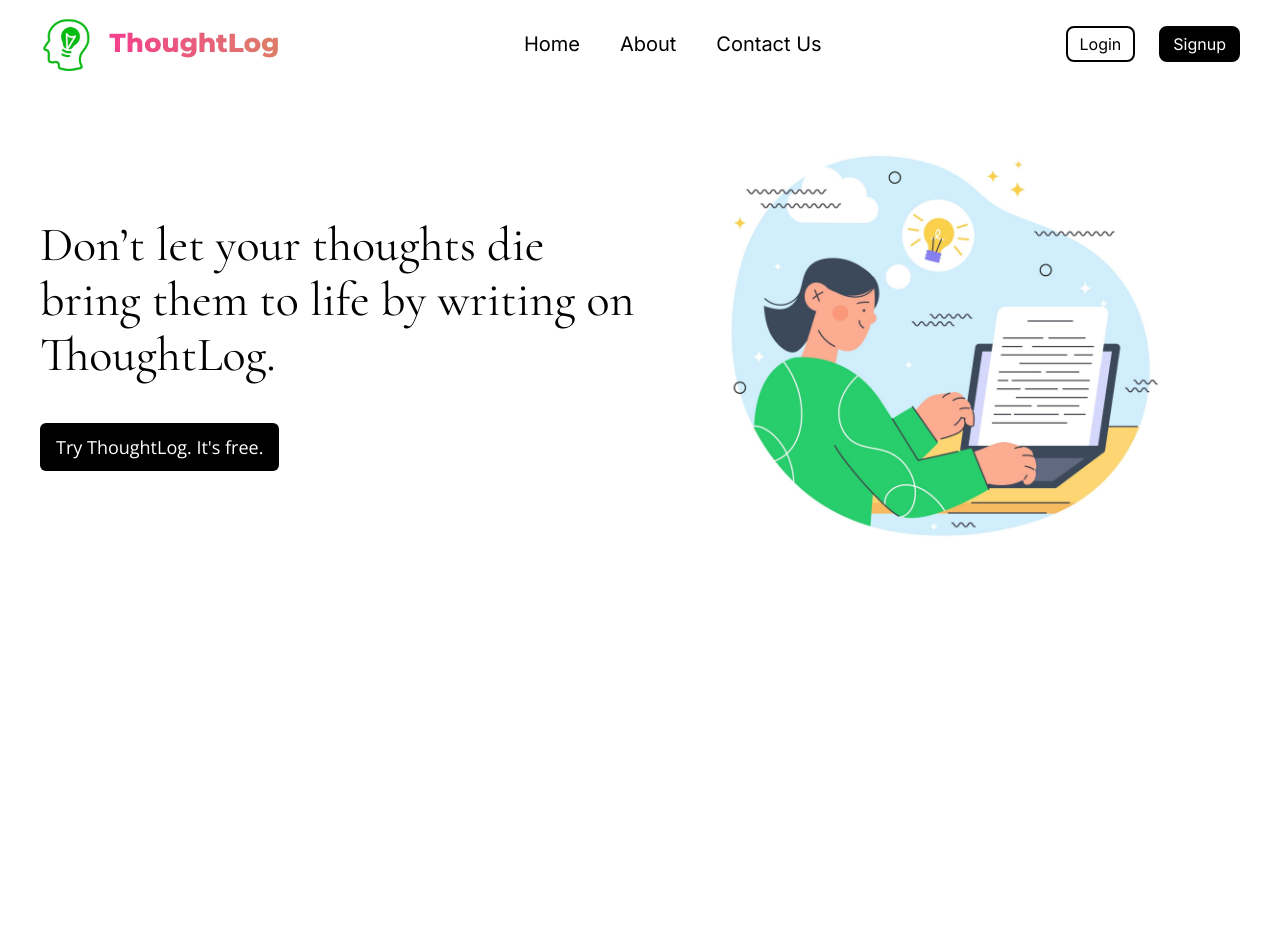
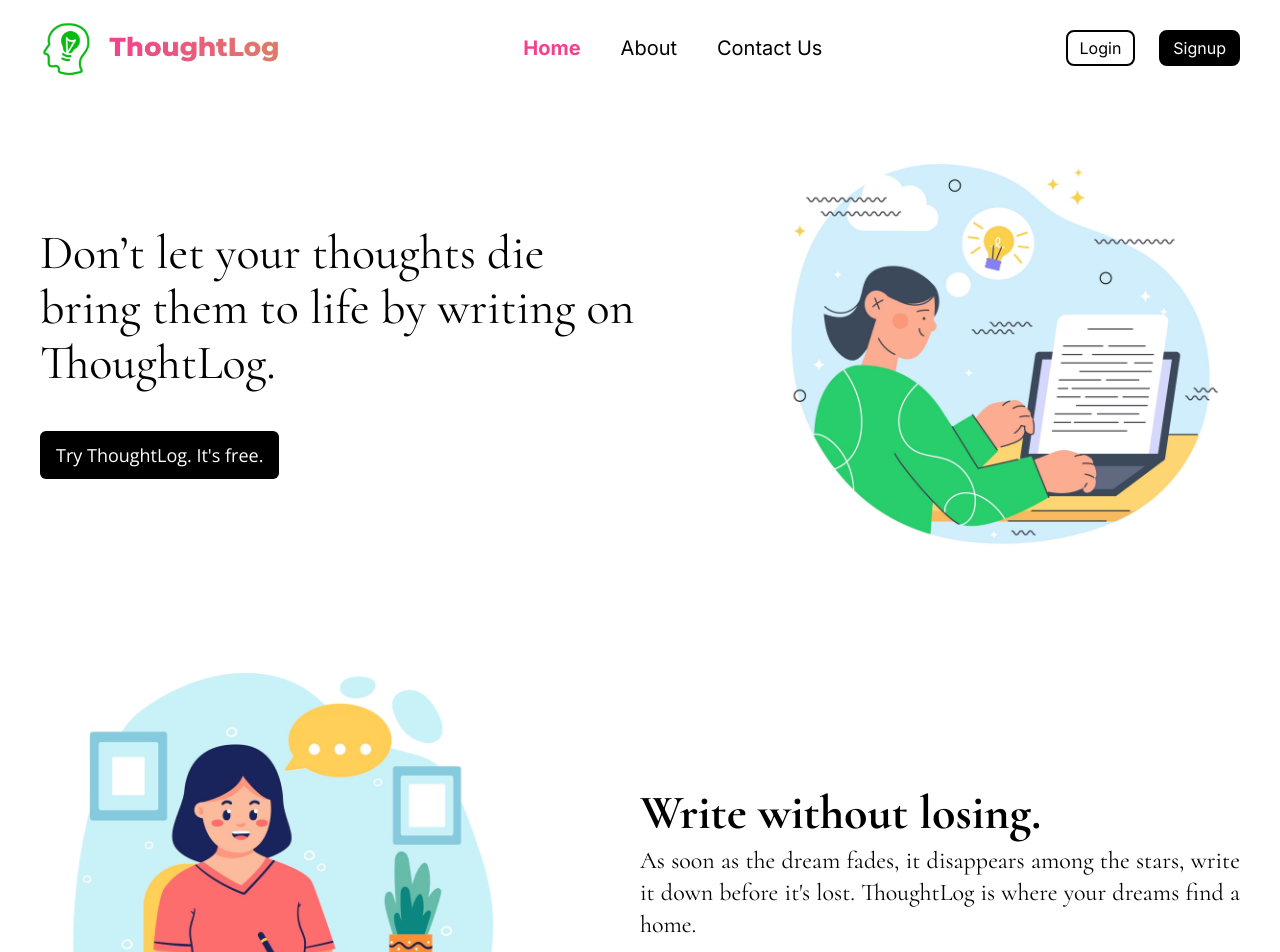
Before and after one commit to gauravsingh1281/ThoughtLog, a React (Vite) app: page / in a window 1280 px wide. Shown: the top 952 px of the page. Before the commit the page ends 800 px from the top, so only its background shows below. Built offline with nearby package versions, Linux system fonts and the light colour scheme.

Commit message:
second hero section added.

```diff
--- a/src/components/Header.jsx
+++ b/src/components/Header.jsx
@@ -5,12 +5,27 @@ export default function Header() {
   const navigate = useNavigate();
   return (
     <header>
-      <nav className="flex justify-between items-center bg-white4 py-4 px-4 md:px-10 lg:px-10 font-Inter">
+      <nav className="flex justify-between items-center bg-white4 py-5 px-4 md:px-10 lg:px-10 font-Inter">
         <img className="w-[240px]" src={logo} alt="logo" />
         <div className="hidden lg:flex justify-center items-center gap-10 text-xl">
-          <NavLink to="/">Home</NavLink>
-          <NavLink to="/aboutus">About</NavLink>
-          <NavLink to="contactus">Contact Us</NavLink>
+          <NavLink
+            className={(e) => (e.isActive ? "text-[#F5418D] font-bold" : "")}
+            to="/"
+          >
+            Home
+          </NavLink>
+          <NavLink
+            className={(e) => (e.isActive ? "text-[#F5418D] font-bold" : "")}
+            to="aboutUs"
+          >
+            About
+          </NavLink>
+          <NavLink
+            className={(e) => (e.isActive ? "text-[#F5418D] font-bold" : "")}
+            to="contactUs"
+          >
+            Contact Us
+          </NavLink>
         </div>
         <div className="hidden lg:flex items-center justify-center gap-6">
           <button
--- a/src/components/Layout/MainLayout.jsx
+++ b/src/components/Layout/MainLayout.jsx
@@ -6,6 +6,7 @@ export default function MainLayout() {
     <main>
       <Header />
       <Outlet />
+
       <ToastContainer />
     </main>
   );
--- /dev/null
+++ b/src/pages/About.jsx
@@ -0,0 +1,7 @@
+export default function About() {
+  return (
+    <div>
+      <h1>aboutus</h1>
+    </div>
+  );
+}
--- /dev/null
+++ b/src/pages/ContactUs.jsx
@@ -0,0 +1,7 @@
+export default function ContactUs() {
+  return (
+    <div>
+      <h1>ContactUs</h1>
+    </div>
+  );
+}
--- a/src/pages/Home.jsx
+++ b/src/pages/Home.jsx
@@ -1,8 +1,11 @@
 import { useNavigate } from "react-router";
-import hero from "../assets/images/hero.png";
+import hero1 from "../assets/images/hero1.png";
+import hero2 from "../assets/images/hero2.png";
 export default function Home() {
   const navigate = useNavigate();
   return (
+    // Hero section
+    <>
       <section className="w-full bg-white py-4 px-4 md:px-10 lg:px-10 flex justify-between items-center gap-4 md:gap-0 lg:gap-0 flex-col-reverse md:flex-row lg:flex-row">
         <div className=" w-full md:w-1/2 lg:w-1/2   flex justify-center items-center md:items-start lg:items-start flex-col gap-10">
           <h1 className="text-center md:text-left lg:text-left text-2xl sm:text-3xl md:text-3xl lg:text-5xl font-Cormorant md:leading-[40px] lg:leading-[55px]">
@@ -16,9 +19,24 @@ export default function Home() {
             Try ThoughtLog. It's free.
           </button>
         </div>
-      <div className="w-full md:w-1/2 lg:w-1/2   flex justify-center items-center">
-        <img className="w-[80%] " src={hero} alt="hero-img" />
+        <div className="w-full md:w-1/2 lg:w-1/2   flex justify-center md:justify-end lg:justify-end items-center">
+          <img className="w-[80%] " src={hero1} alt="hero1-img" />
         </div>
       </section>
+      <section className="w-full bg-white py-4 px-4 md:px-10 lg:px-10 flex justify-between items-center gap-4 md:gap-0 lg:gap-0 flex-col md:flex-row lg:flex-row">
+        <div className="w-full md:w-1/2 lg:w-1/2   flex justify-center md:justify-start lg:justify-start items-center">
+          <img className="w-[80%] " src={hero2} alt="hero2-img" />
+        </div>
+        <div className=" w-full md:w-1/2 lg:w-1/2  flex justify-center items-center md:items-start lg:items-start flex-col gap-2">
+          <h1 className="text-center md:text-left lg:text-left text-3xl  md:text-4xl lg:text-5xl font-Cormorant font-bold">
+            Write without losing.
+          </h1>
+          <p className="text-lg md:text-2xl lg:text-2xl font-Cormorant text-center md:text-justify  lg:text-justify">
+            As soon as the dream fades, it disappears among the stars, write it
+            down before it's lost. ThoughtLog is where your dreams find a home.
+          </p>
+        </div>
+      </section>
+    </>
   );
 }
--- a/src/routes/MainRoute.jsx
+++ b/src/routes/MainRoute.jsx
@@ -2,12 +2,16 @@ import { Route, Routes } from "react-router";
 import Home from "../pages/Home";
 import MainLayout from "../components/Layout/MainLayout";
 import CreateNote from "../components/CreateNote";
+import About from "../pages/About";
+import ContactUs from "../pages/ContactUs";
 
 export default function MainRoute() {
   return (
     <Routes>
       <Route path="/" element={<MainLayout />}>
         <Route index element={<Home />} />
+        <Route path="aboutUs" element={<About />} />
+        <Route path="contactUs" element={<ContactUs />} />
         <Route path="createThought" element={<CreateNote />} />
       </Route>
     </Routes>
```
Also changed, not shown: src/assets/images/hero1.png (renamed from src/assets/images/hero.png), src/assets/images/hero2.png (added). Lines whose indentation alone changed are shown as unchanged.
